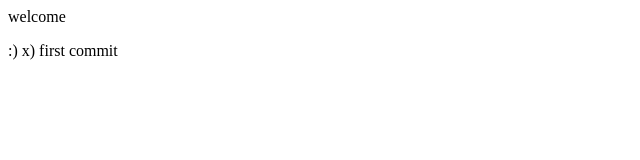
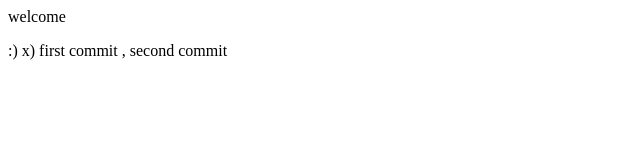
Before and after one commit to sajal1608/project-1, a plain HTML site: page git-project/index.html in a window 1280 px wide. Shown: the full height of the page, 0-640 px from the left. Drawn offline with Linux system fonts and the light colour scheme.

Commit message:
change welcomm to second

```diff
--- a/git-project/index.html
+++ b/git-project/index.html
@@ -1,5 +1,5 @@
 <html>
 	<title> This is my website </title>
 	<p> welcome </p>
-<p> :) x) first commit </p>
+<p> :) x) first commit , second commit </p>
 </html>
```
